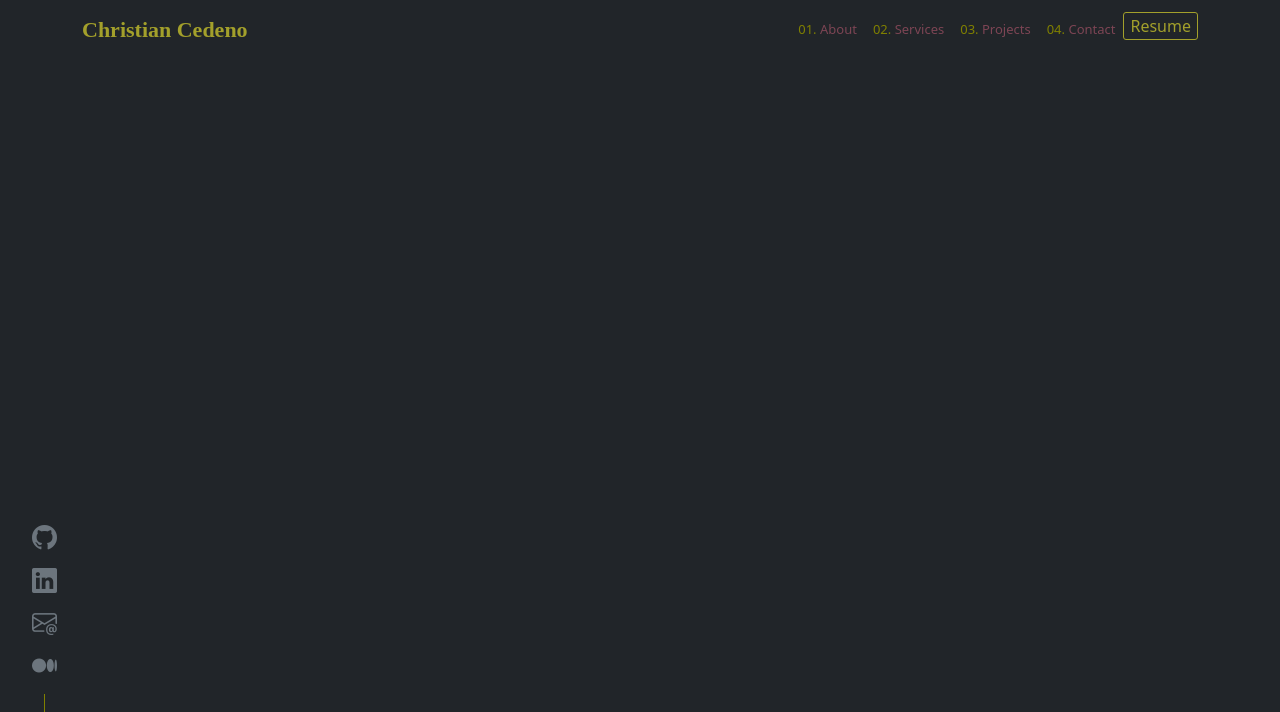
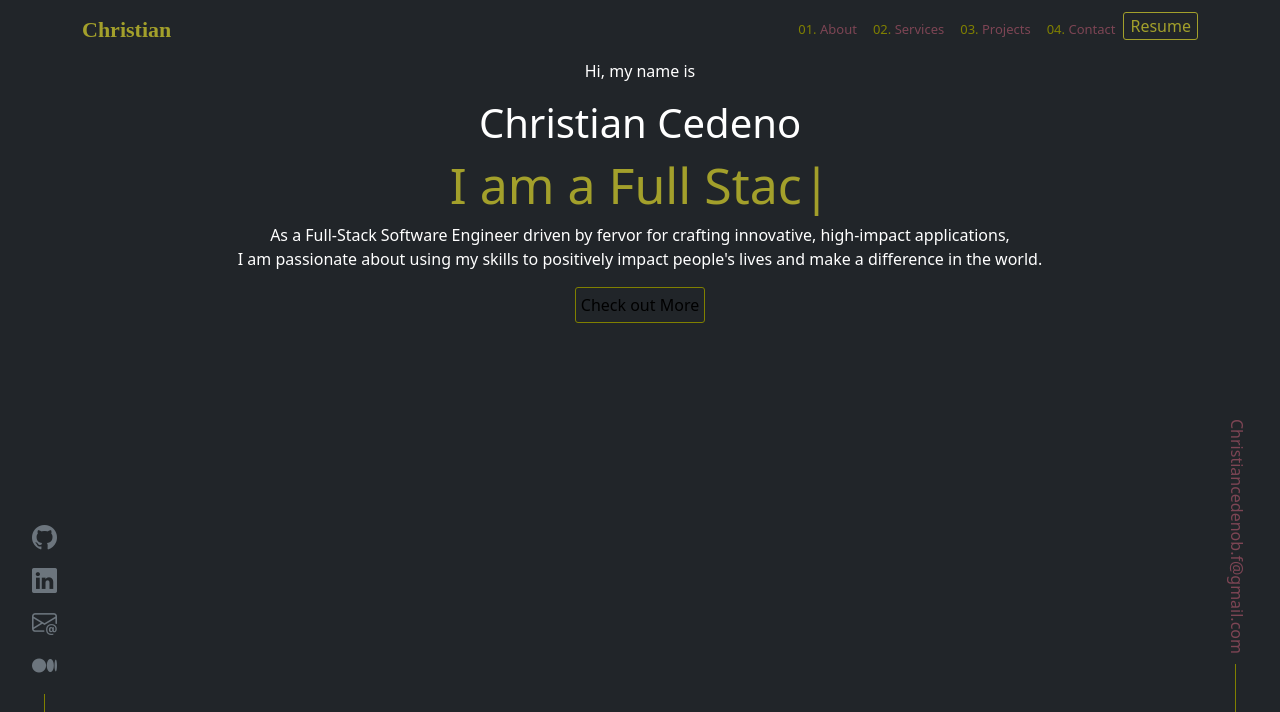
Before and after one commit to cedenoc181/pw2023, a React (Create React App) app: page / in a window 1280 px wide. Shown: the top 712 px of the page. Built offline with nearby package versions, Linux system fonts and the light colour scheme.

Commit message:
typewriter added, css to home page, about me

```diff
--- a/src/Component/Home.css
+++ b/src/Component/Home.css
@@ -32,3 +32,44 @@ list-style-type: none;
     margin-left: 12px;
     background-color: var(--Darkolive);
 }
+
+.email-container {
+    position: fixed;
+    bottom: 30px;
+    right: 15px;
+
+}
+
+.email-container p {
+    color: var(--burgundy);
+    writing-mode: vertical-lr;
+}
+
+.email-container p::after {
+    content: '';
+    display: inline-block;
+    width: 1px;
+    height: 90px;
+    margin-top: 10px;
+    margin-right: 3px;
+    background-color: var(--Darkolive);
+}
+
+main .hi-name  {
+   color: var(--white)
+}
+
+main h2 {
+    color: var(--olive);
+    font-size: 50px;
+ }
+
+ main .details {
+    color: var(--white);
+ }
+
+ main button {
+    border: 1px solid var(--Darkolive);
+    padding: 5px;
+    border-radius: 3px;
+ }
--- a/src/Component/Home.js
+++ b/src/Component/Home.js
@@ -2,6 +2,7 @@ import React from 'react'
 import Nav from './Nav'
 import 'bootstrap-icons/font/bootstrap-icons.css'
 import './Home.css'
+import Typewriter from 'typewriter-effect'
 
 function Home() {
   return (
@@ -23,9 +24,28 @@ function Home() {
                   </a></li>
             </ul>
         </div>
-        <div className='amil-container'>
-          <p></p>
+        <div className='email-container'>
+          <p>Christiancedenob.f@gmail.com</p>
         </div>
+        <main>
+          <p className='hi-name'>Hi, my name is</p>
+          <h1 className='text-white'>Christian Cedeno</h1>
+          <h2>
+            <Typewriter
+            options={{
+              autoStart: true,
+              loop: true,
+              delay: 50,
+              strings: ['I am a Full Stack Software Engineer.', 'I use to fix people, Now I fix code!']
+            }}
+            />
+             </h2>
+             <p className='details'>
+             As a Full-Stack Software Engineer driven by fervor for crafting innovative, high-impact applications,<br />
+              I am passionate about using my skills to positively impact people's lives and make a difference in the world.
+             </p>
+             <button className="bg-transparent"> Check out More</button>
+        </main>
     </div>
   )
 }
--- a/src/Component/Nav.js
+++ b/src/Component/Nav.js
@@ -6,7 +6,7 @@ function Nav() {
   return (
     <div className="container">
 <nav class="navbar navbar-expand-md bg-transparent navbar-dark">
-  <a class="navbar-brand" href="#">Christian Cedeno</a>
+  <a class="navbar-brand" href="#">Christian</a>
   <button class="navbar-toggler" type="button" data-bs-toggle="collapse" data-bs-target="#navbarSupportedContent" aria-controls="navbarSupportedContent" aria-expanded="false" aria-label="Toggle navigation">
     <span class="navbar-toggler-icon"></span>
   </button>
```
